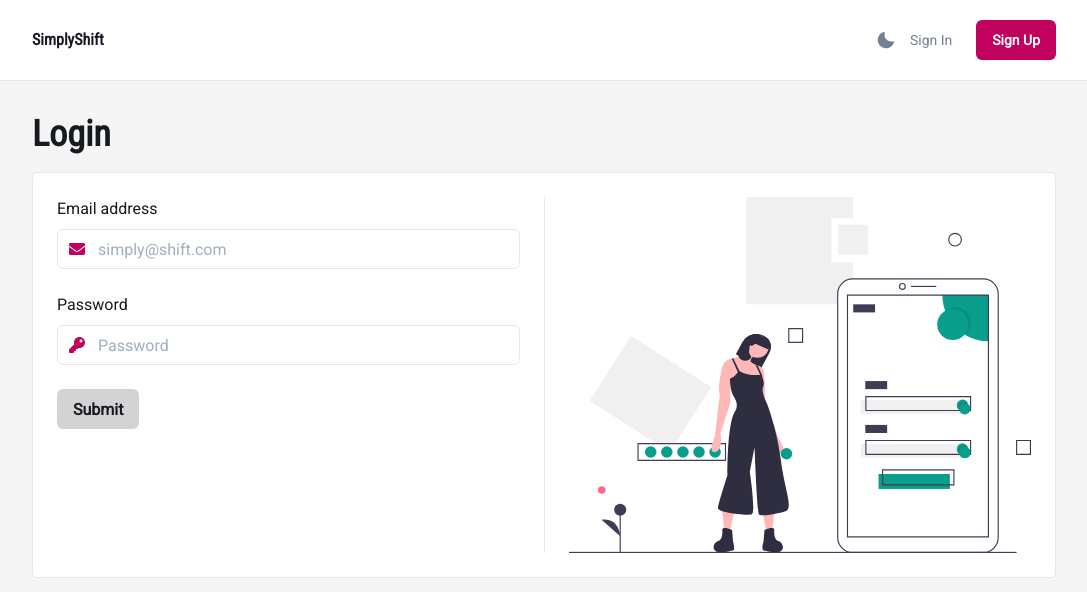
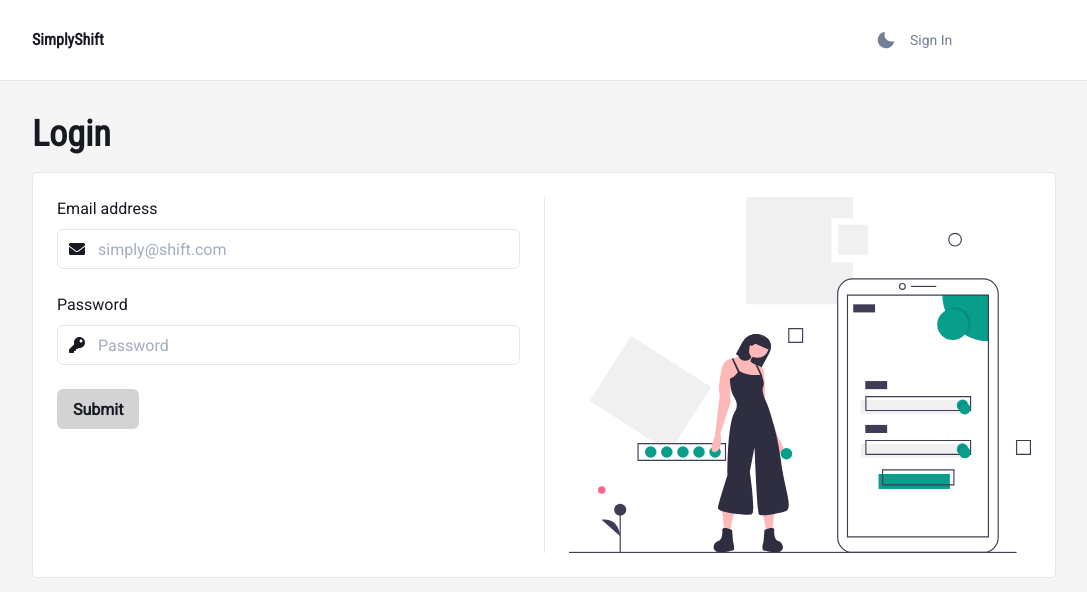
Before and after one commit to winnekes/simplyshift-client, a Next.js app in the folder client/: page /login in a window 1280 px wide. Shown: the top 592 px of the page, without its empty margins (96-1183 px from the left). Built offline with nearby package versions, Linux system fonts and the light colour scheme.

Commit message:
UI: update brand colours

```diff
--- a/client/theme/colors.ts
+++ b/client/theme/colors.ts
@@ -1,17 +1,5 @@
 // todo
 export const colors = {
-  brand01: {
-    100: "#c2015c",
-    200: "#c2015c",
-    300: "#c2015c",
-    400: "#c2015c",
-    500: "#c2015c",
-    600: "#c2015c",
-    700: "#c2015c",
-    800: "#c2015c",
-    900: "#c2015c",
-  },
-  brand02: "",
   light: {
     ui01: "#f5f5f5",
     ui02: "#ffffff",
--- a/client/theme/globals.scss
+++ b/client/theme/globals.scss
@@ -27,10 +27,10 @@ h6 {
 /* Override Chakra UI focus color to align with brand color */
 @mixin focus-color {
   body.chakra-ui-light & {
-    box-shadow: 0 0 5px rgb(219, 14, 107) !important;
+    box-shadow: 0 0 5px rgb(72, 187, 120) !important;
   }
   body.chakra-ui-dark & {
-    box-shadow: 0 0 5px rgb(38, 3, 19) !important;
+    box-shadow: 0 0 5px rgb(72, 187, 120) !important;
   }
 }
 
--- a/client/theme/theme.ts
+++ b/client/theme/theme.ts
@@ -1,4 +1,4 @@
-import { theme as testTheme, extendTheme, ThemeConfig } from "@chakra-ui/react";
+import { extendTheme, ThemeConfig } from "@chakra-ui/react";
 import { colors } from "./colors";
 import { Button } from "./overrides/button";
 import { Modal } from "./overrides/modal";
@@ -10,13 +10,8 @@ const config: ThemeConfig = {
   useSystemColorMode: false,
 };
 
-const themeColors = {
-  brand01: colors.brand01,
-};
-
 export const theme = extendTheme({
   config,
-  colors: themeColors,
   fonts: {
     body: "Roboto",
     heading: "Roboto Condensed",
```
